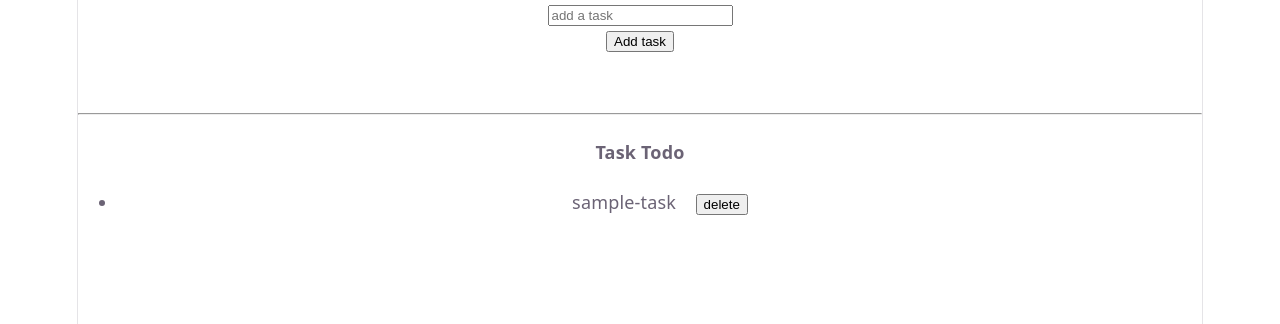
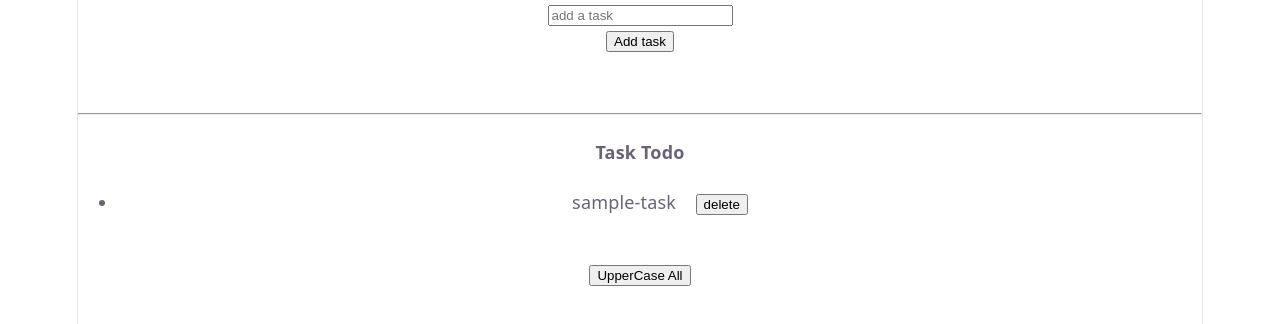
Before and after one commit to Sonali07407/basic-react-app, a React (Vite) app: page / in a window 1280 px wide. Shown: the top 324 px of the page. Built offline with nearby package versions, Linux system fonts and the light colour scheme.

Commit message:
update all in array

```diff
--- a/src/TodoList.jsx
+++ b/src/TodoList.jsx
@@ -17,7 +17,18 @@ export default function TodoList() {
   };
 
   let deleteTodo = (id) => {
-    setTodos(todos.filter((todo) => todo.id !== id));
+    setTodos((prevTodos) => prevTodos.filter((todo) => todo.id !== id));
+  };
+
+  let upperCaseAll = () => {
+    setTodos((Todos) =>
+      Todos.map((todo) => {
+        return {
+          ...todo,
+          task: todo.task.toUpperCase(),
+        };
+      }),
+    );
   };
 
   return (
@@ -44,6 +55,9 @@ export default function TodoList() {
           </li>
         ))}
       </ul>
+
+      <br></br>
+      <button onClick={upperCaseAll}>UpperCase All</button>
     </div>
   );
 }
```
